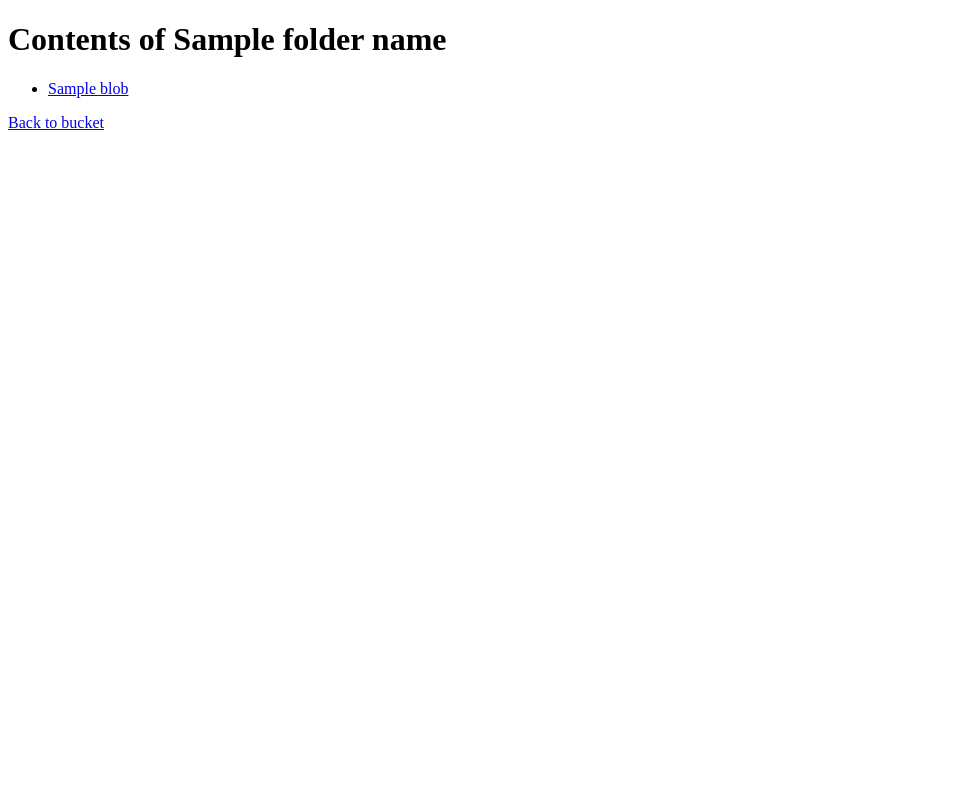
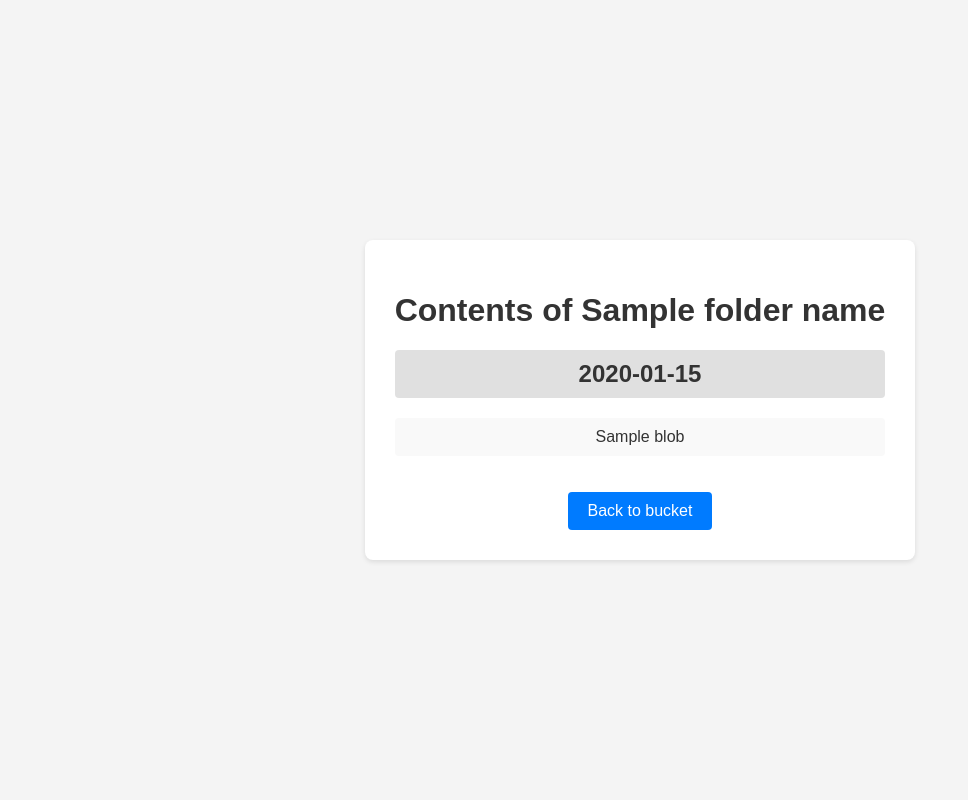
Before and after one commit to tharunkunuthuru/application-part, a Flask app: template templates/folder.html in a window 1280 px wide. Shown: the whole page, without its empty margins (0-968 px from the left). Run offline with Flask 2, Linux system fonts and the light colour scheme; the template is opened without the code that fills it: most values are stand-ins (such as "Sample title", 1, 10 or a date in 2020).

Commit message:
Update folder.html

```diff
--- a/templates/folder.html
+++ b/templates/folder.html
@@ -3,17 +3,90 @@
 <head>
   <meta charset="UTF-8">
   <meta name="viewport" content="width=device-width, initial-scale=1.0">
-    <title>Folder</title>
+  <title>Folder: {{ folder_name }}</title>
+  <style>
+    body {
+      font-family: sans-serif;
+      margin: 0;
+      display: flex;
+      justify-content: center;
+      align-items: center;
+      min-height: 100vh;
+      background-color: #f4f4f4;
+    }
+
+    .container {
+      background-color: white;
+      padding: 30px;
+      border-radius: 8px;
+      box-shadow: 0 2px 5px rgba(0, 0, 0, 0.1);
+      text-align: center; /* Center text within container */
+    }
+
+    h1, h2 {
+      color: #333;
+    }
+
+    h2 {
+      background-color: #e0e0e0;
+      padding: 10px;
+      margin-top: 20px;
+      border-radius: 4px;
+    }
+
+    ul {
+      list-style: none;
+      padding: 0;
+    }
+
+    .file-link {
+      display: block;
+      padding: 10px;
+      background-color: #f9f9f9;
+      margin-bottom: 5px;
+      border-radius: 4px;
+      text-decoration: none;
+      color: #333;
+      transition: background-color 0.3s;
+    }
+
+    .file-link:hover {
+      background-color: #e9e9e9;
+    }
+
+    .back-link {
+      display: inline-block;
+      margin-top: 20px;
+      padding: 10px 20px;
+      background-color: #007bff; /* Blue */
+      color: white;
+      text-decoration: none;
+      border-radius: 4px;
+    }
+
+    .back-link:hover {
+      background-color: #0056b3; /* Darker blue on hover */
+    }
+  </style>
 </head>
 <body>
+  <div class="container">
     <h1>Contents of {{ folder_name }}</h1>
+
+    {% for date, blobs in blobs_by_date.items() %}
+      <section class="date-group">
+        <h2>{{ date }}</h2>
         <ul>
           {% for blob in blobs %}
             <li>
-            <a href="{{ url_for('download', blob_name=blob.name) }}">{{ blob.name }}</a>
+              <a href="{{ url_for('download', blob_name=blob.name) }}" class="file-link">{{ blob.name }}</a>
             </li>
           {% endfor %}
         </ul>
-    <a href="{{ url_for('bucket') }}">Back to bucket</a>
+      </section>
+    {% endfor %}
+
+    <a href="{{ url_for('bucket') }}" class="back-link">Back to bucket</a>
+  </div>
 </body>
 </html>
```
Lines whose indentation alone changed are shown as unchanged.
